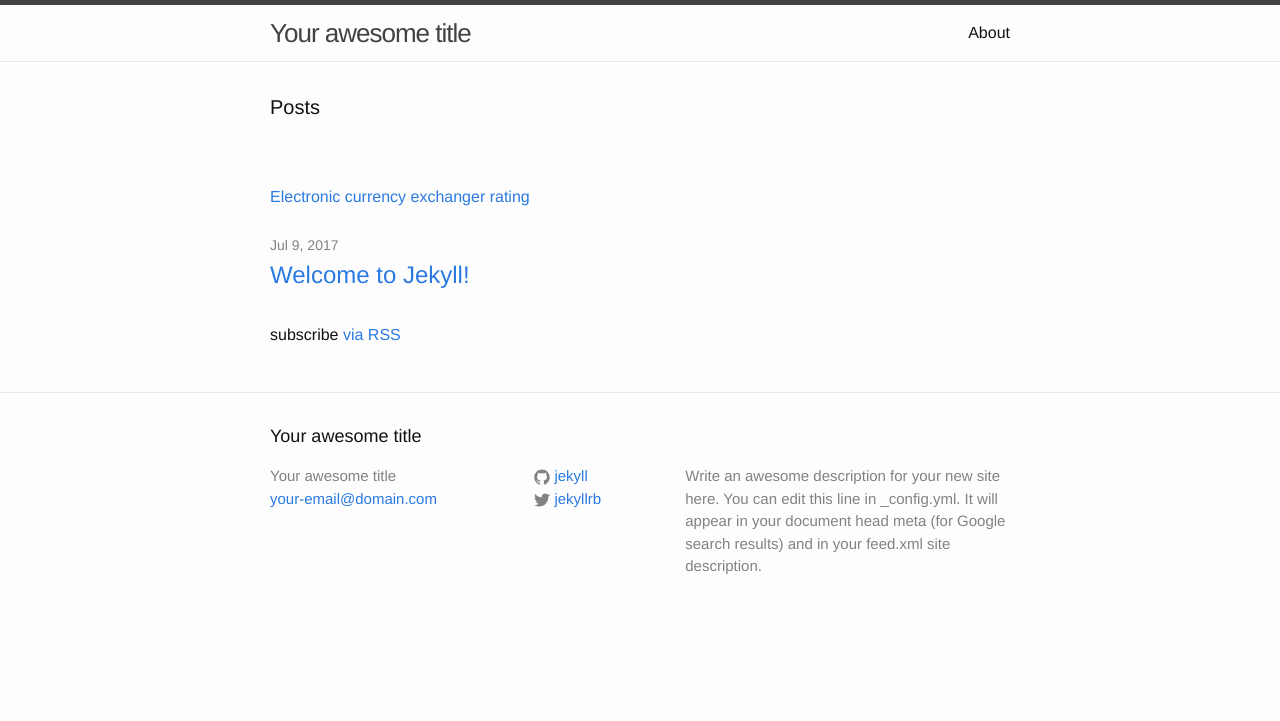
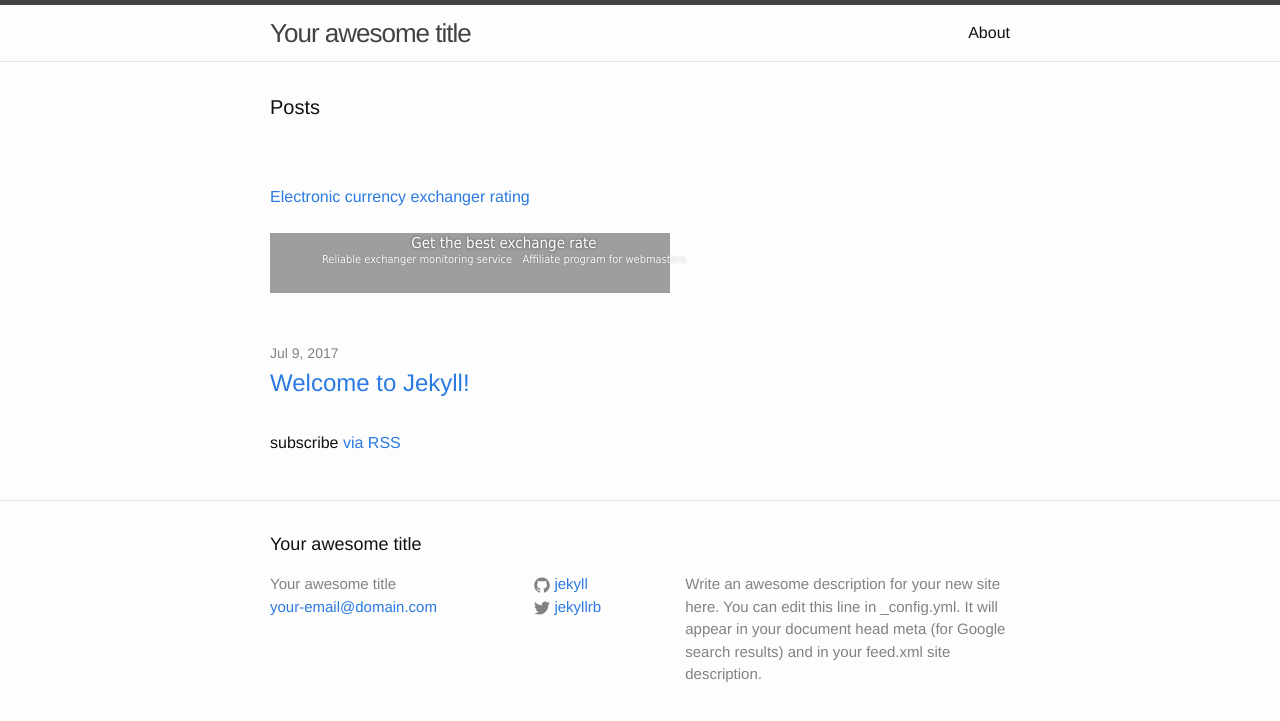
Before and after one commit to omarcheriguioc/omarcheriguioc.github.io, a Jekyll site: the page built from index.html, in a window 1280 px wide. Shown: the top 721 px of the page. Built offline with Jekyll 4.4.1, drawn with Linux system fonts in a browser that asks for light colours; grey boxes are pictures that could not be loaded.

Commit message:
Update index.html

```diff
--- a/index.html
+++ b/index.html
@@ -8,6 +8,16 @@ layout: default
 
   <br><br>
   <a target="_blank" href="https://www.bestchange.com/?p=215855">Electronic currency exchanger rating</a>
+  <br><br>
+  <div style="width: 468px; height: 60px; padding: 0; text-align: center; color: #ffffff; background: url('https://www.bestchange.com/images/banners/banner-bg.png') no-repeat; font: 12px Tahoma, Verdana, sans-serif; overflow: hidden">
+  <div style="margin: 1px 0 1px 0; padding: 0; font: 15px Tahoma, Verdana, sans-serif; text-shadow: 0px 0px 3px rgba(0, 0, 0, 0.5)">
+    Get the best exchange rate
+  </div>
+  <div style="margin: 0; padding: 0"><script type="text/javascript" src="https://www.bestchange.com/js/banner.php?p=215855"></script></div>
+  <div style="margin: -1px 0 0 0; padding: 0; text-shadow: 0px 0px 2px rgba(0, 0, 0, 0.2)">
+    <a target="_blank" href="https://www.bestchange.com/?p=215855" style="font: 11px Tahoma, Verdana, sans-serif; color: #f5f5f5" title="BestChange.com &ndash; a high quality exchanger monitoring service">Reliable exchanger monitoring service</a> &nbsp; <a target="_blank" href="https://www.bestchange.com/partner/?p=215855" style="font: 11px Tahoma, Verdana, sans-serif; color: #f5f5f5" title="Profitable affiliate program for e-money-related site owners">Affiliate program for webmasters</a>
+  </div>
+</div>
   <br><br>
 
   <ul class="post-list">
```
